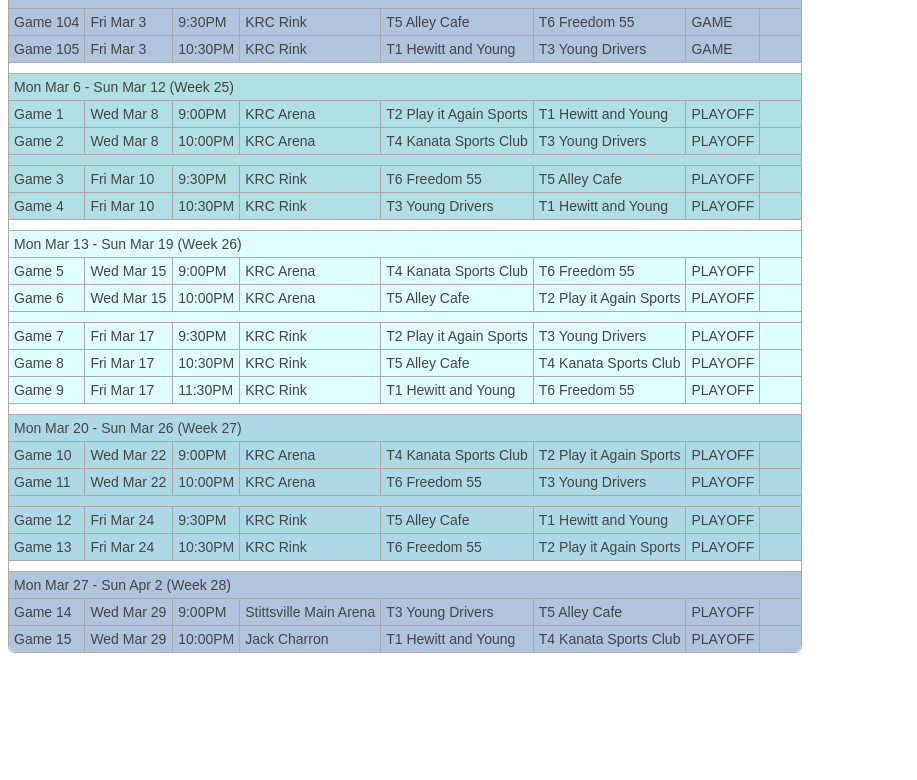
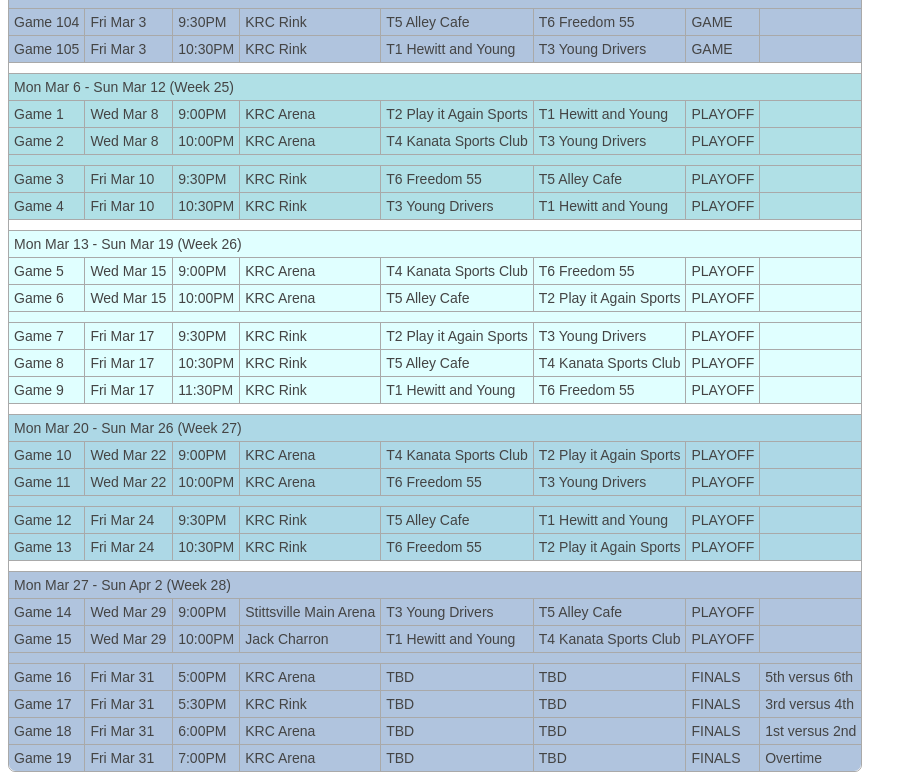
Before and after one commit to kanata-masters/kanata-masters.github.io, a plain HTML site: page KMHA-Master-Schedule.html in a window 1280 px wide. Shown: the part 4018-4798 px from the top of the page, without its empty margins (0-917 px from the left). Before the commit the page ends 4679 px from the top, so only its background shows below. Drawn offline with Linux system fonts and the light colour scheme.

Commit message:
Updated playoff schedule with finals

```diff
--- a/KMHA-Master-Schedule.html
+++ b/KMHA-Master-Schedule.html
@@ -251,6 +251,11 @@ ga('send', 'pageview');
 <tr class="lightsteelblue"><td colspan="8">Mon Mar 27 - Sun Apr 2 (Week 28)</td></tr>
 <tr class="lightsteelblue"><td>Game 14</td><td>Wed Mar 29</td><td>9:00PM</td><td>Stittsville Main Arena</td><td>T3 Young Drivers</td><td>T5 Alley Cafe</td><td>PLAYOFF</td><td>&nbsp;</td></tr>
 <tr class="lightsteelblue"><td>Game 15</td><td>Wed Mar 29</td><td>10:00PM</td><td>Jack Charron</td><td>T1 Hewitt and Young</td><td>T4 Kanata Sports Club</td><td>PLAYOFF</td><td>&nbsp;</td></tr>
+<tr class="lightsteelblue"><td colspan="8"></td></tr>
+<tr class="lightsteelblue"><td>Game 16</td><td>Fri Mar 31</td><td>5:00PM</td><td>KRC Arena</td><td>TBD</td><td>TBD</td><td>FINALS</td><td>5th versus 6th</td></tr>
+<tr class="lightsteelblue"><td>Game 17</td><td>Fri Mar 31</td><td>5:30PM</td><td>KRC Rink</td><td>TBD</td><td>TBD</td><td>FINALS</td><td>3rd versus 4th</td></tr>
+<tr class="lightsteelblue"><td>Game 18</td><td>Fri Mar 31</td><td>6:00PM</td><td>KRC Arena</td><td>TBD</td><td>TBD</td><td>FINALS</td><td>1st versus 2nd</td></tr>
+<tr class="lightsteelblue"><td>Game 19</td><td>Fri Mar 31</td><td>7:00PM</td><td>KRC Arena</td><td>TBD</td><td>TBD</td><td>FINALS</td><td>Overtime</td></tr>
 </table>
 </body>
 </html>
```
Also changed, not shown: KMHA-Playoff-Game-Master-Schedule.html (+5 -0 lines), 1 other file.
